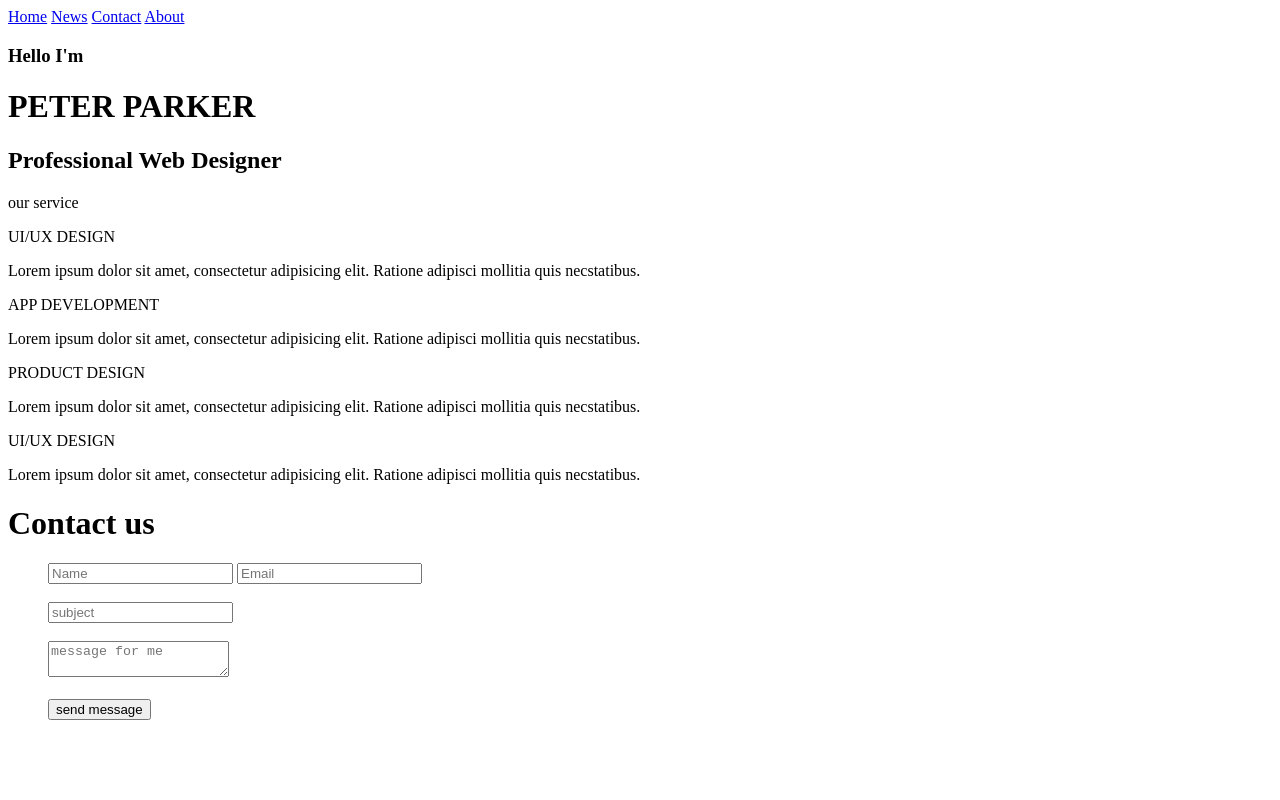
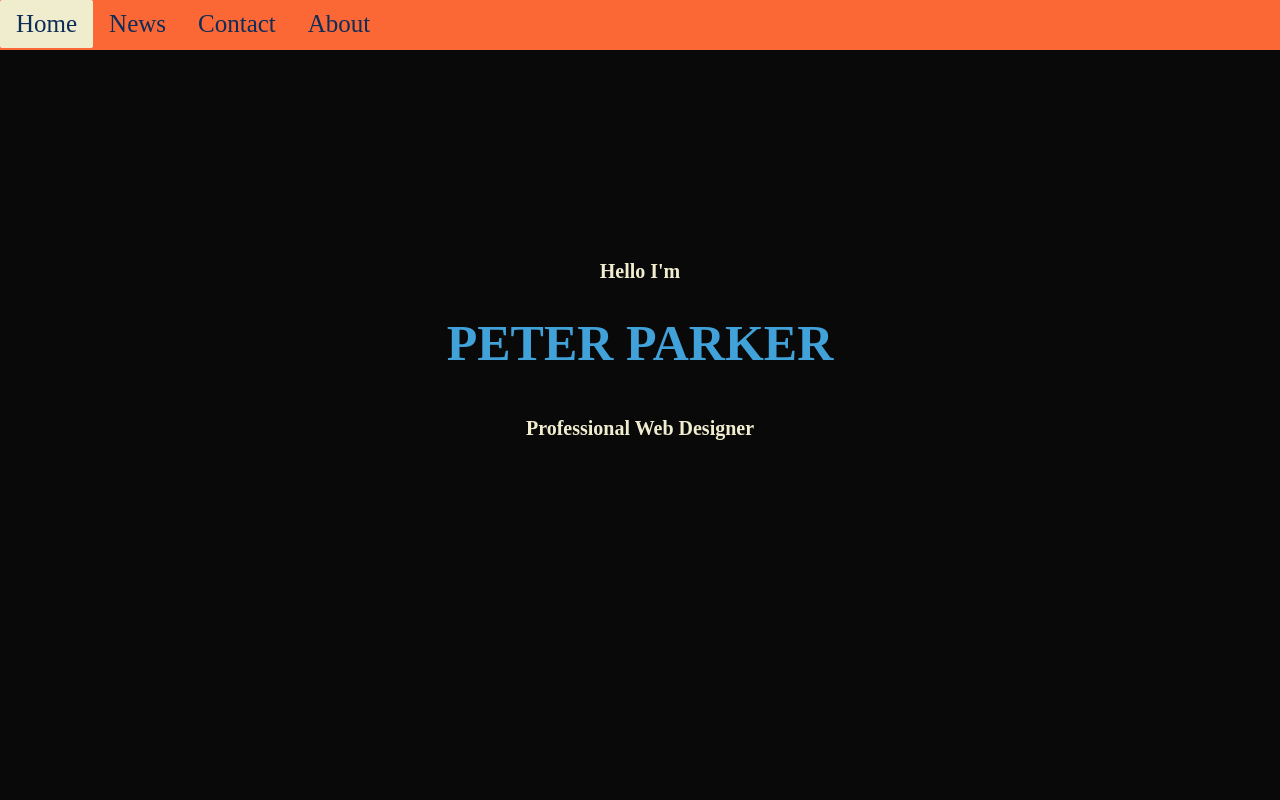
Before and after one commit to salma607/project, a plain HTML site: page index.html in a window 1280 px wide. Shown: the top 800 px of the page. Drawn offline with Linux system fonts and the light colour scheme.

Commit message:
changing name

```diff
--- a/index.html
+++ b/index.html
@@ -4,7 +4,7 @@
     <meta charset="UTF-8">
     <meta name="viewport" content="width=device-width, initial-scale=1.0">
     <title>Document</title>
-    <link rel="stylesheet"  href="ass4.css">
+    <link rel="stylesheet"  href="./style.css">
 </head>
 <body class="body">
 
```
Also changed, not shown: style.css (renamed from main.css).
